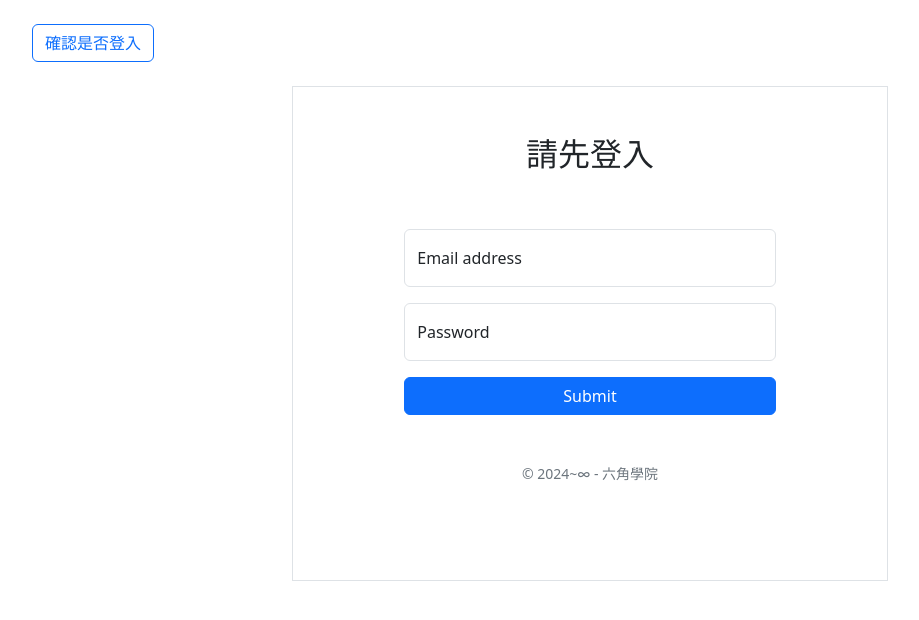
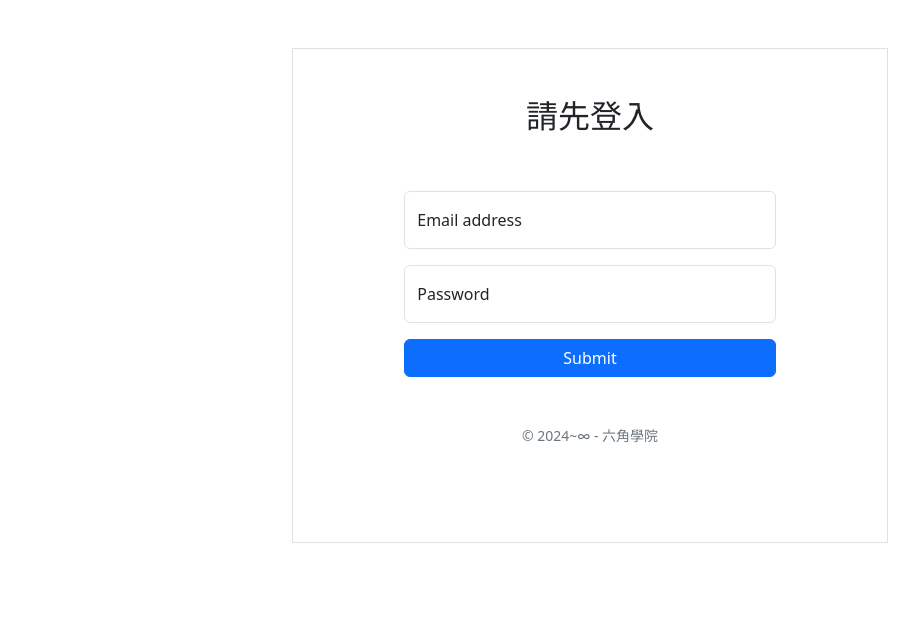
Before and after one commit to itsdaiyy/2025-hex-react-training-week07, a React (Vite) app: page / in a window 1280 px wide. Shown: the top 620 px of the page, without its empty margins (50-969 px from the left). Built offline with nearby package versions, Linux system fonts and the light colour scheme; no server answers; the HTML template or start-up script is replaced by a standard one.

Commit message:
style: 移除不必要程式碼

```diff
--- a/src/App.jsx
+++ b/src/App.jsx
@@ -1,10 +1,9 @@
 import { useEffect, useState } from "react";
 
-import { checkLogin} from "./services/apiAuth";
+import { checkLogin } from "./services/apiAuth";
 
 import AdminDashboard from "./pages/AdminDashboard";
 import Login from "./pages/Login";
-import CheckLogin from "./components/CheckLogin";
 
 function App() {
   // 儲存使用者認證狀態
@@ -18,10 +17,9 @@ function App() {
   }, []);
 
   return (
-    <>
-      <CheckLogin />
+    <div className="my-5">
       {isAuth ? <AdminDashboard /> : <Login setIsAuth={setIsAuth} />}
-    </>
+    </div>
   );
 }
 
```
